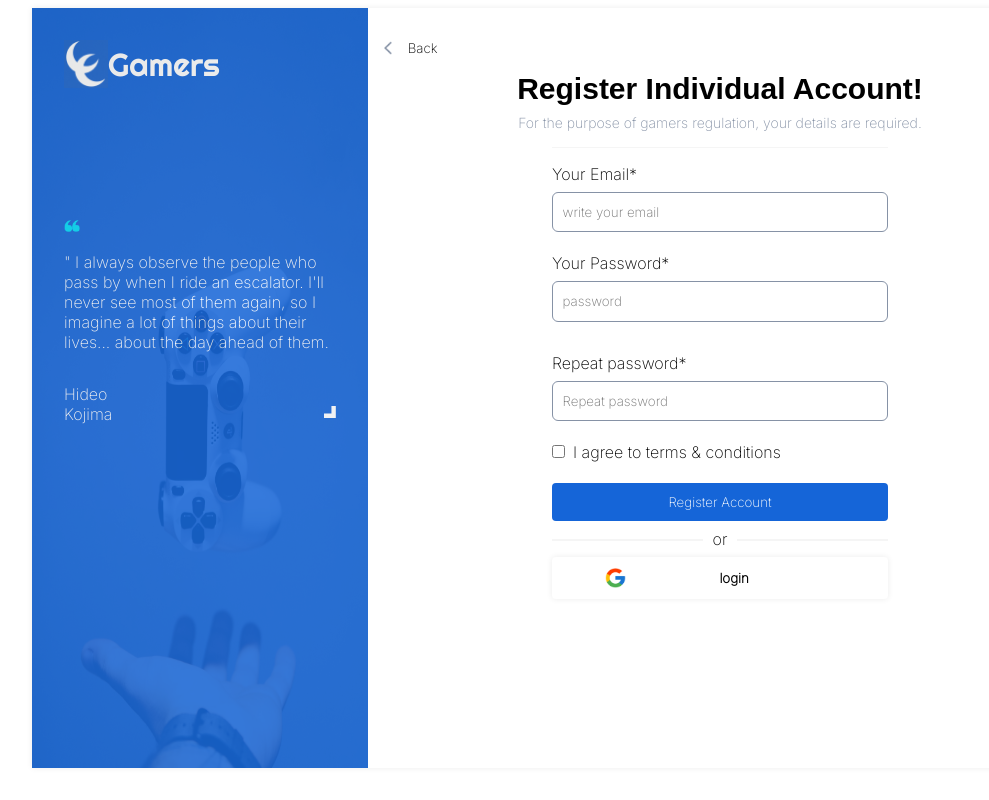
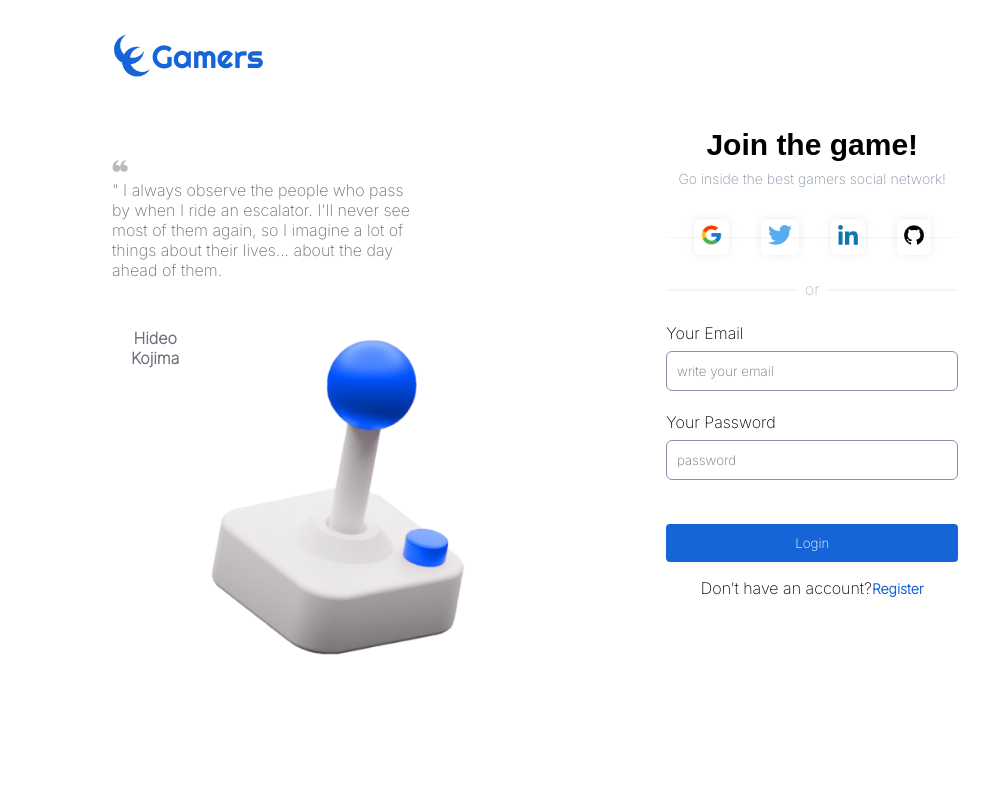
Before and after one commit to Abood10s/react-forms, a React (Create React App) app: page / in a window 1280 px wide. Both pictures are taken after a click on the button "login". Shown: the whole page, without its empty margins (96-1085 px from the left). Built offline with nearby package versions, Linux system fonts and the light colour scheme.

Commit message:
adding the functionality of navigation between forms using state of App.js and passing the method as prop to the two forms

```diff
--- a/src/App.js
+++ b/src/App.js
@@ -1,12 +1,25 @@
-// import Login from "./pages/Login/Login";
+import Login from "./pages/Login/Login";
 import Register from "./pages/Register/Register";
 import { Component } from "react";
 class App extends Component {
+  state = {
+    flag: true,
+  };
+
+  handleRoute = () => {
+    this.setState({
+      flag: !this.state.flag,
+    });
+  };
+
   render() {
     return (
       <div className="App">
-        <Register />
-        {/* <Login /> */}
+        {this.state.flag ? (
+          <Register handleRoute={this.handleRoute} />
+        ) : (
+          <Login handleRoute={this.handleRoute} />
+        )}
       </div>
     );
   }
--- a/src/components/form/form.css
+++ b/src/components/form/form.css
@@ -51,6 +51,9 @@
     font-size: 12px;
     color: red;
     font-weight: bold;
+    opacity: 0.8;
+    padding: 0.2rem;
+    text-align: center;
 }
 
 @media screen and (max-width:1200px) {
--- a/src/pages/Login/Login.js
+++ b/src/pages/Login/Login.js
@@ -56,7 +56,8 @@ export default class Login extends Component {
             </div>
             <Form btn="Login" />
             <p>
-              Don’t have an account? <span>Register</span>
+              Don’t have an account?
+              <span onClick={this.props.handleRoute}>Register</span>
             </p>
           </div>
         </div>
--- a/src/pages/Register/Register.js
+++ b/src/pages/Register/Register.js
@@ -51,7 +51,7 @@ export default class Register extends Component {
           <div className="or">
             <p className="or-p">or</p>
           </div>
-          <button className="reg-login-btn">
+          <button className="reg-login-btn" onClick={this.props.handleRoute}>
             <img src={google} alt="" className="reg-google" /> login
           </button>
         </div>
```
